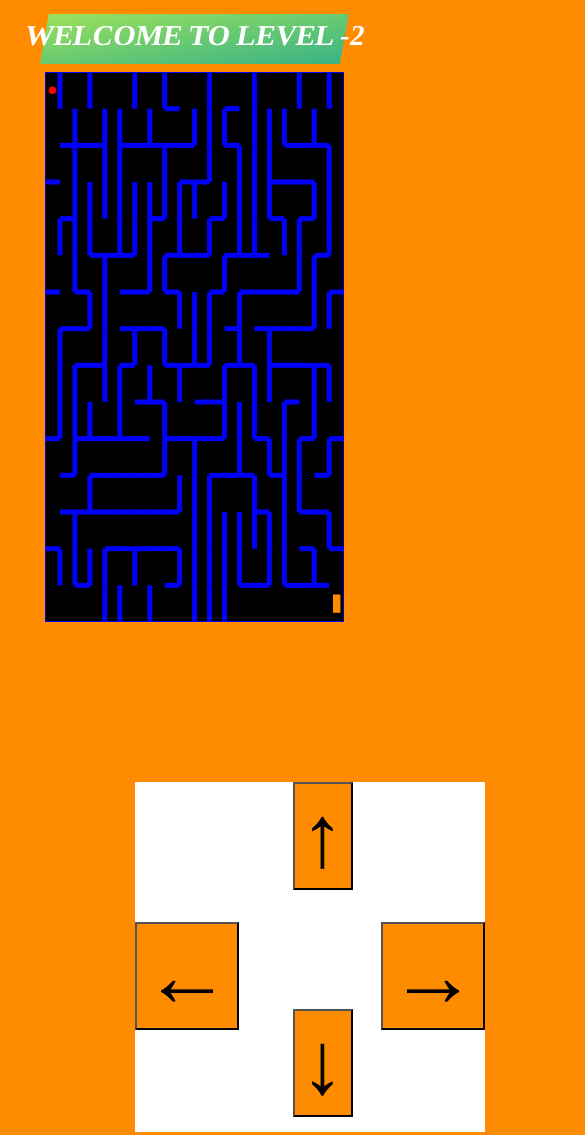
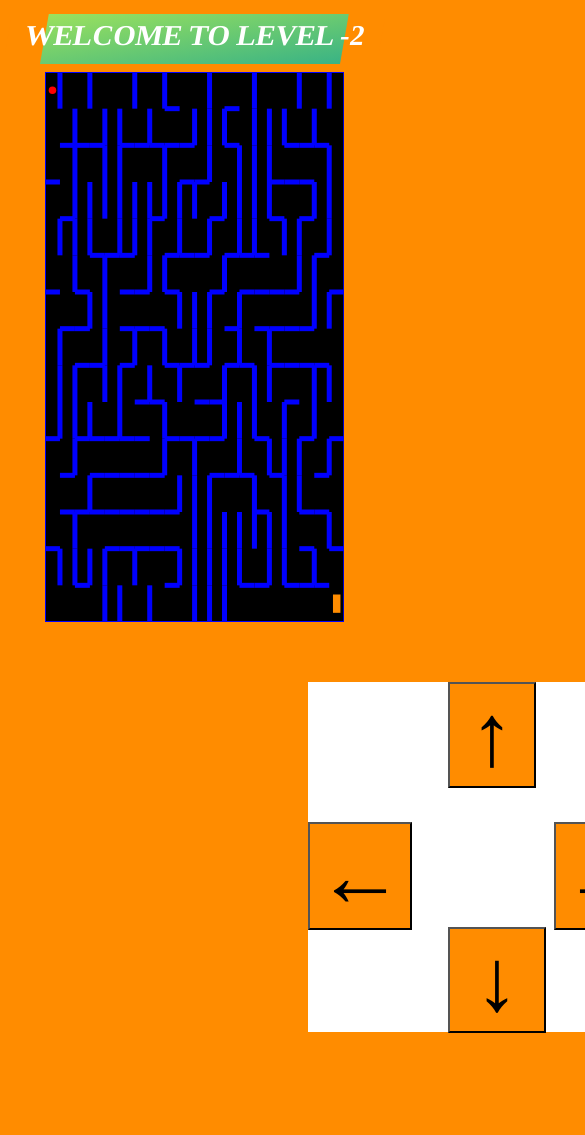
Before and after one commit to chhetri123/Maze-game, a plain HTML site: page index.html in a window 390 px wide. Shown: the top 1135 px of the page, 585 px wide, since content can reach past the window. After the commit the page ends 1040 px from the top, so only its background shows below. Drawn offline with nearby package versions, Linux system fonts and the light colour scheme.

Commit message:
init commit

```diff
--- a/style.css
+++ b/style.css
@@ -52,13 +52,15 @@ h1:before {
 }
 .btn__up {
   position: absolute;
+  padding: 0 20px;
   top: 0;
-  left: 45%;
+  left: 40%;
 }
 .btn__down {
   position: absolute;
-  top: 65%;
-  left: 45%;
+  padding: 0 25px;
+  top: 70%;
+  left: 40%;
 }
 .btn__right {
   position: absolute;
@@ -71,7 +73,9 @@ h1:before {
   left: 0%;
 }
 .button {
-  margin: 0px auto;
+  /* margin: 0 auto; */
+  opacity: 0;
+  margin: -100px 0 0 300px;
   height: auto;
   width: 120px;
 }
@@ -90,4 +94,8 @@ button {
     left: 10%;
     width: 80%;
   }
+  .button {
+    /* margin: 0 auto; */
+    opacity: 1;
+  }
 }
```
